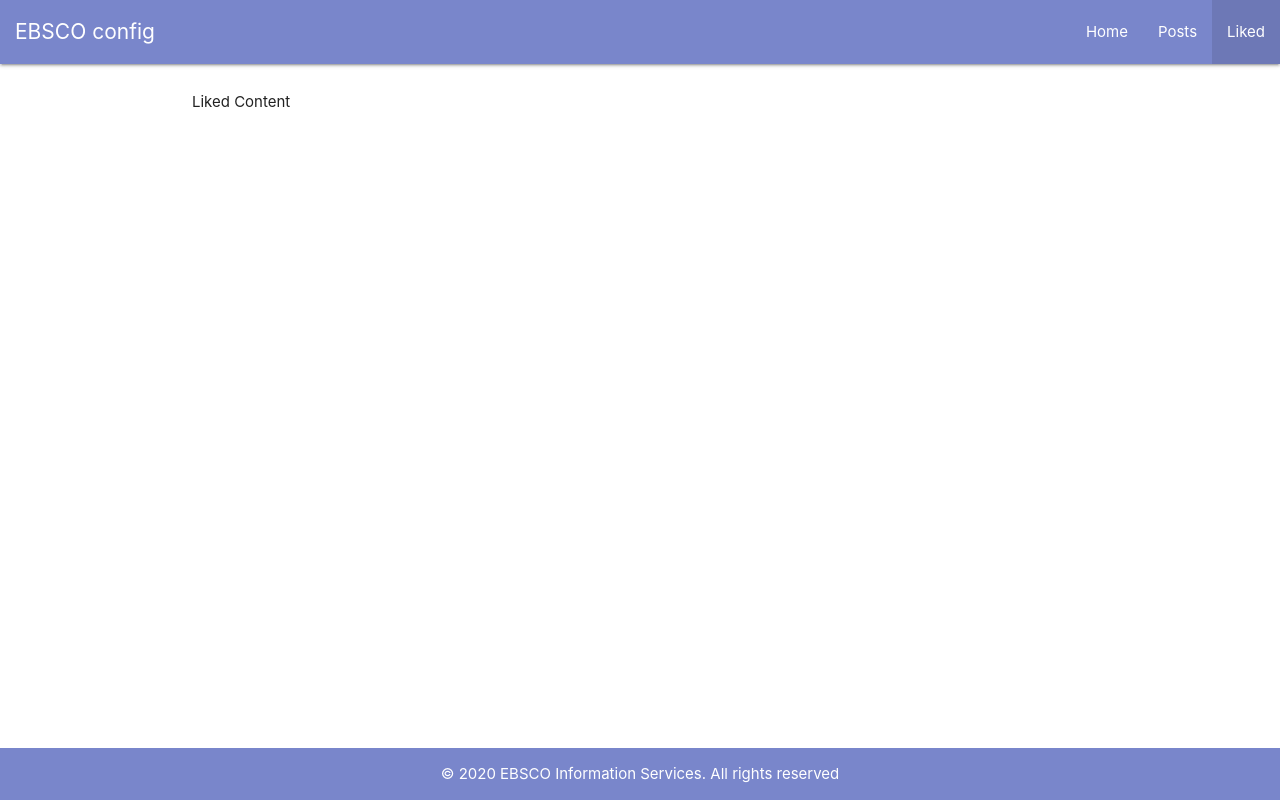
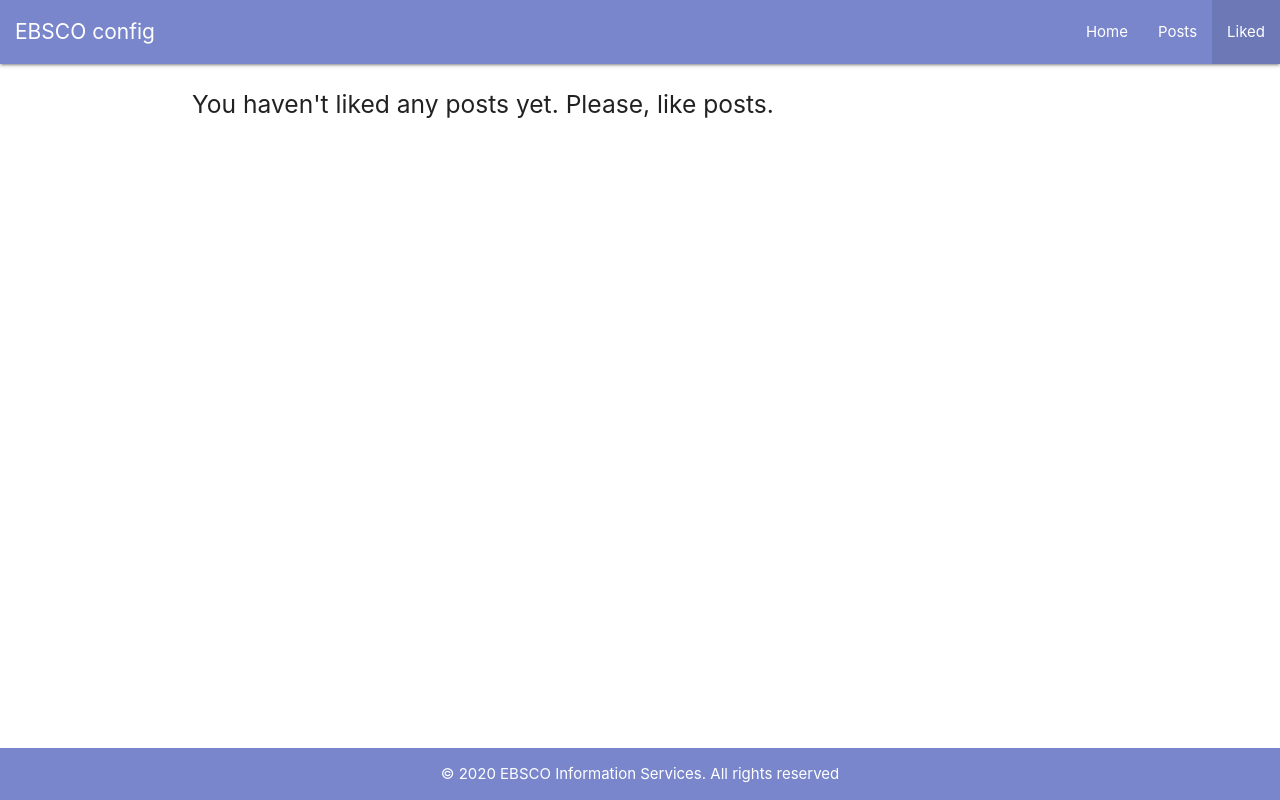
Before and after one commit to asovacloud/nextjs-party, a Next.js app: page /liked in a window 1280 px wide. Built offline with nearby package versions, Linux system fonts and the light colour scheme.

Commit message:
Add Liked Page

```diff
--- a/pages/liked.js
+++ b/pages/liked.js
@@ -1,13 +1,36 @@
 import React from 'react';
 import Layout from '../components/Layout';
+import { ReactReduxContext } from 'react-redux';
 
 const Liked = () => {
     return (
-        <Layout>
-            <main id="main">
-                Liked Content
-            </main>
-        </Layout>
+        <ReactReduxContext.Consumer>
+            {
+                (store) => {
+                    const likedPosts = store.store.getState().likePosts;
+                    return (
+                        <Layout>
+                            <main id="main">
+                                {
+                                    !likedPosts.length ? (
+                                        <h5>You haven't liked any posts yet. Please, like posts.</h5>
+                                    ) : (
+                                        <>
+                                            <h5>This posts are interesting for you.</h5>
+                                            <ul className="collection">
+                                                {
+                                                    likedPosts.map((post, idx) => <li key={idx} className="collection-item">{post}</li>)
+                                                }
+                                            </ul>
+                                        </>
+                                    )
+                                }
+                            </main>
+                        </Layout>
+                    );
+                }
+            }
+        </ReactReduxContext.Consumer>
     );
 };
 
```
